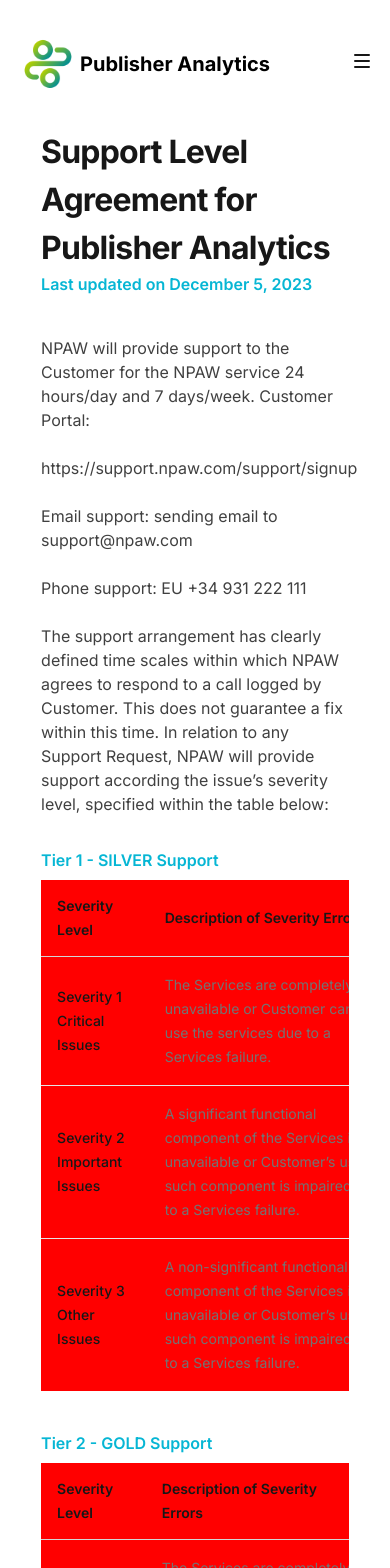
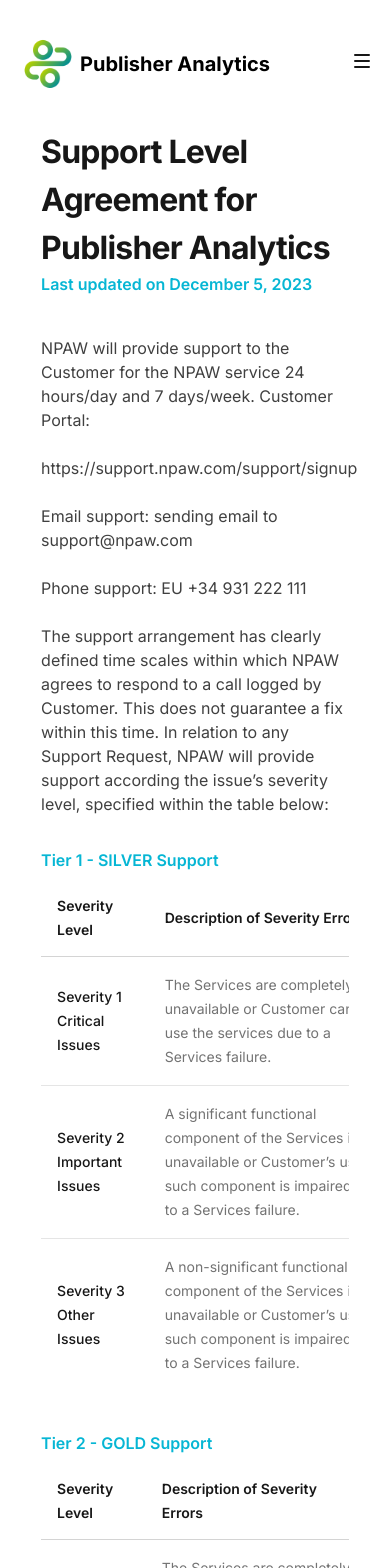
Before and after one commit to DiegoFischerDev/Publisher-landpage, a Next.js app: page /support-level-agreement in a window 390 px wide. Shown: the top 1568 px of the page. Built offline with nearby package versions, Linux system fonts and the light colour scheme.

Commit message:
trying to change scroll bar color on mobile

```diff
--- a/src/styles/tailwind.css
+++ b/src/styles/tailwind.css
@@ -2,19 +2,18 @@
 @tailwind components;
 @tailwind utilities;
 
-::-webkit-scrollbar {
+.overflow-x-auto-mobile {
+    overflow-x: auto;
+    -webkit-overflow-scrolling: touch;
+  }
+
+  .overflow-x-auto-mobile::-webkit-scrollbar {
     -webkit-appearance: none;
     width: 8px;
   }
 
-  ::-webkit-scrollbar-thumb {
+  .overflow-x-auto-mobile::-webkit-scrollbar-thumb {
     border-radius: 4px;
     background-color: rgba(169, 169, 169, 0.5); /* Cor cinza mais clara */
     -webkit-box-shadow: 0 0 1px rgba(255, 255, 255, 0.5);
   }
-
-  .overflow-x-auto-mobile {
-    overflow-x: auto;
-    -webkit-overflow-scrolling: touch;
-    background-color: red;
-  }
```
